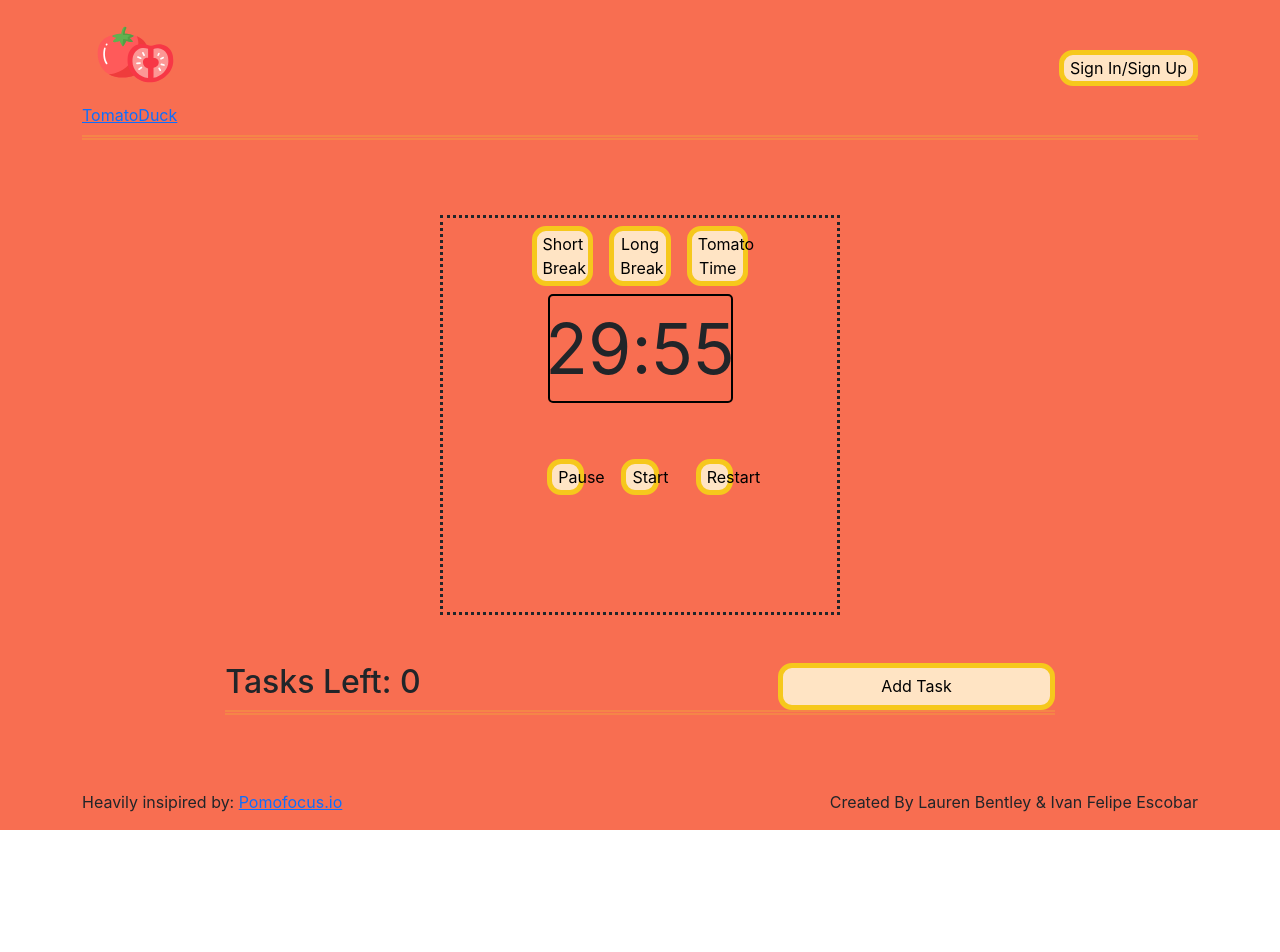
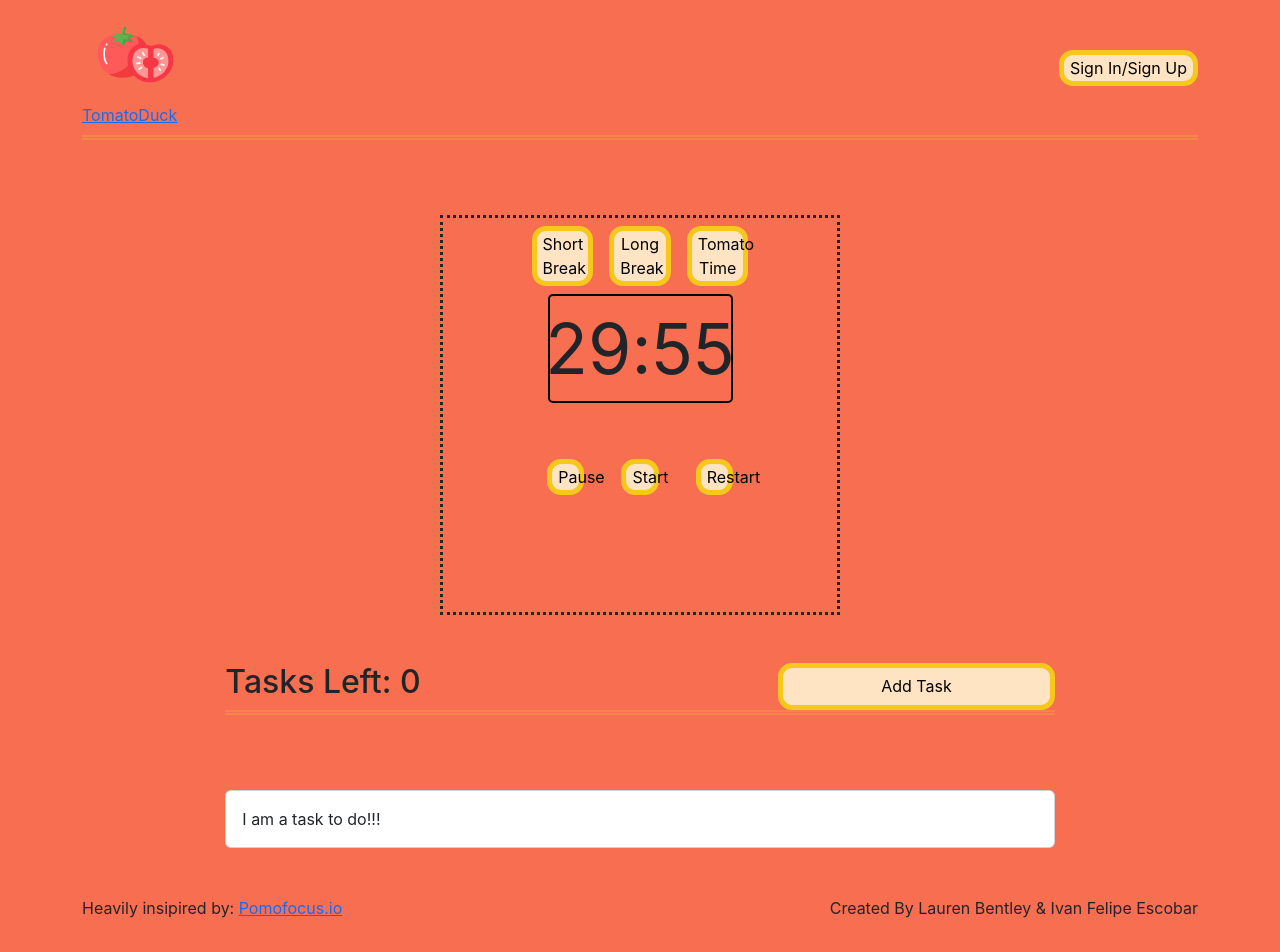
Before and after one commit to indwomt/tomatoduck, a React (Create React App) app in the folder client/: page / in a window 1280 px wide. Shown: the top 952 px of the page. Before the commit the page ends 830 px from the top, so only its background shows below. Built offline with nearby package versions, Linux system fonts and the light colour scheme; the HTML template or start-up script is replaced by a standard one.

Commit message:
server working on local machine post-postman update, task-card subcomponent started

```diff
--- a/client/src/App.css
+++ b/client/src/App.css
@@ -44,7 +44,7 @@
 
 #root{
   background-color: #F86E51;
-  height: 100%;
+  height: 100em;
 }
 
 
--- a/client/src/components/Tasks.js
+++ b/client/src/components/Tasks.js
@@ -1,42 +1,46 @@
-import react,{useState} from 'react'
+import React, { useState } from 'react';
 import Button from 'react-bootstrap/Button';
 import Modal from 'react-bootstrap/Modal';
-
+import Form from 'react-bootstrap/Form';
+import TaskCard from './task-card'
 
 export default function Tasks() {
-
   const [show, setShow] = useState(false);
 
   const handleClose = () => setShow(false);
   const handleShow = () => setShow(true);
-    return(
+
+  return (
     <div className='container col-8 d-flex-col justify-content-center my-5'>
       <div className='task-header col-12 justify-content-between d-flex flex-wrap'>
         {/* add something like todo[i].length to get the tasks needed */}
         <h2 class='col-md-4 flex-wrap'>Tasks Left: 0</h2>
-                <button className='add-task-btn col-md-4 flex-wrap' onClick={handleShow}>Add Task</button>
+        <button className='add-task-btn col-md-4 flex-wrap' onClick={handleShow}>
+          Add Task
+        </button>
       </div>
       <div className='task-container'>
-
+        <TaskCard />
       </div>
-
 
       <Modal show={show} onHide={handleClose}>
         <Modal.Header closeButton>
-          <Modal.Title>Modal heading</Modal.Title>
+          <Modal.Title>Add a new task</Modal.Title>
         </Modal.Header>
-        <Modal.Body>Woohoo, you're reading this text in a modal!</Modal.Body>
+        <Form>
+          <Form.Group className='mb-3' controlId='formBasicEmail'>
+            <Form.Control type='email' placeholder='Your To-do Task' />
+          </Form.Group>
           <Modal.Footer>
-          <Button variant="secondary" onClick={handleClose}>
+            <Button variant='secondary' onClick={handleClose}>
               Close
             </Button>
-          <Button variant="primary" onClick={handleClose}>
+            <Button variant='primary' onClick={handleClose}>
               Save Changes
             </Button>
           </Modal.Footer>
+        </Form>
       </Modal>
     </div>
-
-    )
-
+  );
 }
--- /dev/null
+++ b/client/src/components/task-card.js
@@ -0,0 +1,13 @@
+import react, {useEffect, useState} from 'react';
+import Card from 'react-bootstrap/Card';
+
+export default function taskCard(props) {
+
+    return(
+        <Card>
+            <Card.Body>I am a task to do!!!</Card.Body>
+        </Card>
+    )
+
+
+}
```
Lines whose indentation alone changed are shown as unchanged.
